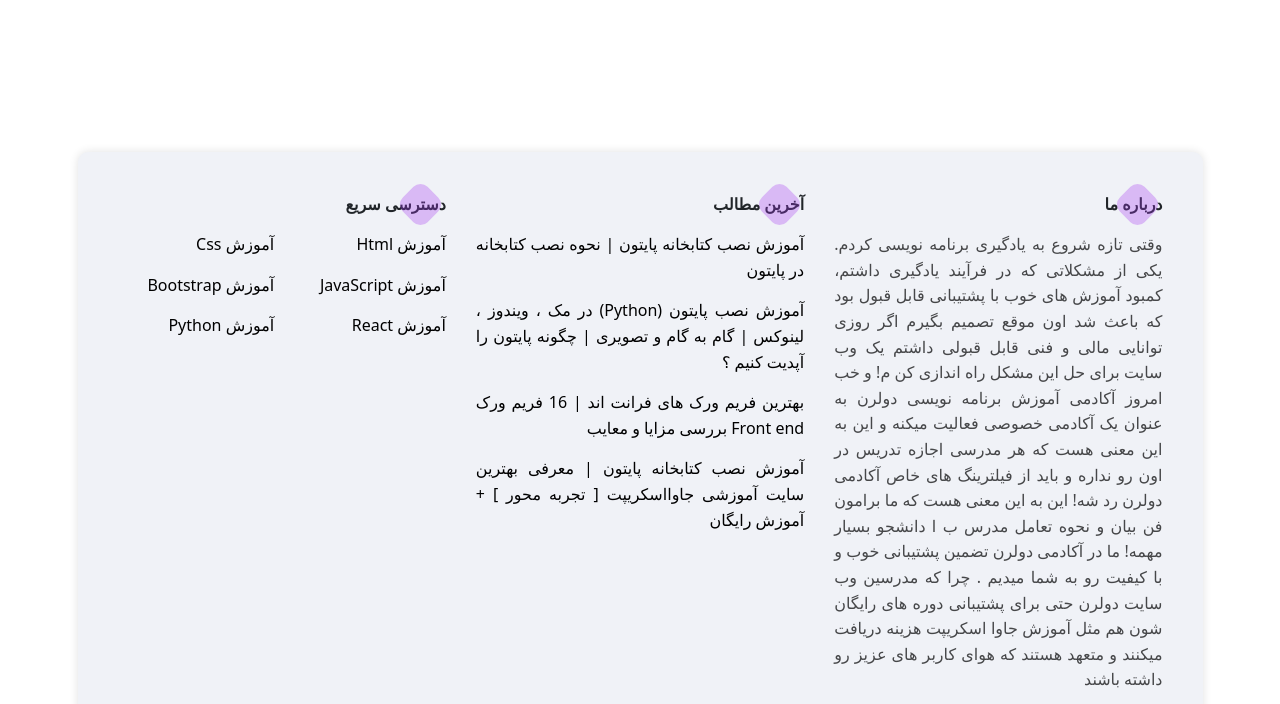
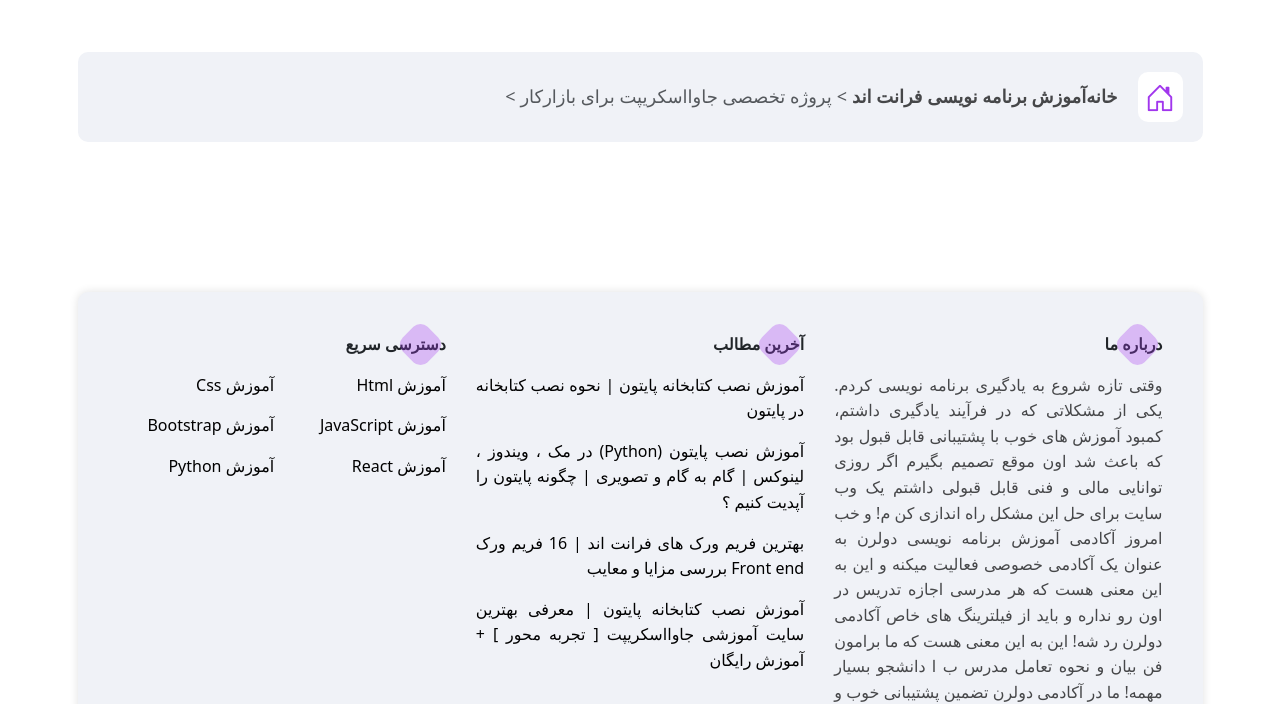
Before and after one commit to aligoodini/devlearn, a website: page pageCourse.html in a window 1280 px wide. Shown: the part 122-826 px from the top of the page. Drawn offline with nearby package versions, Linux system fonts and the light colour scheme.

Commit message:
make : breadcrumb in pageCourse

```diff
--- a/assets/scss/breadcrumb/_breadcrumb.scss
+++ b/assets/scss/breadcrumb/_breadcrumb.scss
@@ -20,7 +20,7 @@
         background-color: $light;
         padding: .25rem .75rem 0rem;
         border-radius: $border-radius-1;
-        color: $gray-color;
+        color: $primary;
         margin-left: 2rem;
     }
     &-item , &-link {
--- a/assets/scss/main.scss
+++ b/assets/scss/main.scss
@@ -302,3 +302,16 @@ li{
 @import "./Pagination/Pagination";
 @import "./product-nav/product-nav";
 @import "./courses";
+
+
+/*
+
+====================
+
+    pageCourse.html
+
+====================
+
+*/
+
+@import "./breadcrumb/breadcrumb";
--- a/pageCourse.html
+++ b/pageCourse.html
@@ -197,6 +197,18 @@
       </nav>
     </header>
 
+        <!-- Breadcrumb -->
+        <nav style="--bs-breadcrumb-divider: '>';" aria-label="breadcrumb" class="breadcrumb-section">
+            <div class="container">
+                <ol class="breadcrumb d-flex align-items-center">
+                    <i class="bi bi-house-door breadcrumb__icon"></i>
+                  <li class="breadcrumb-item"><a href="./index.html" class="breadcrumb-link">خانه</a></li>
+                  <li class="breadcrumb-item"><a href="#" class="breadcrumb-link">آموزش برنامه نویسی فرانت اند</a></li>
+                  <li class="breadcrumb-item active" aria-current="page">پروژه تخصصی جاوااسکریپت برای بازارکار</li>
+                </ol>
+            </div>
+        </nav>
+
     <!-- footer -->
     <footer>
       <!-- footer-main -->
```
Also changed, not shown: assets/css/main.css.
